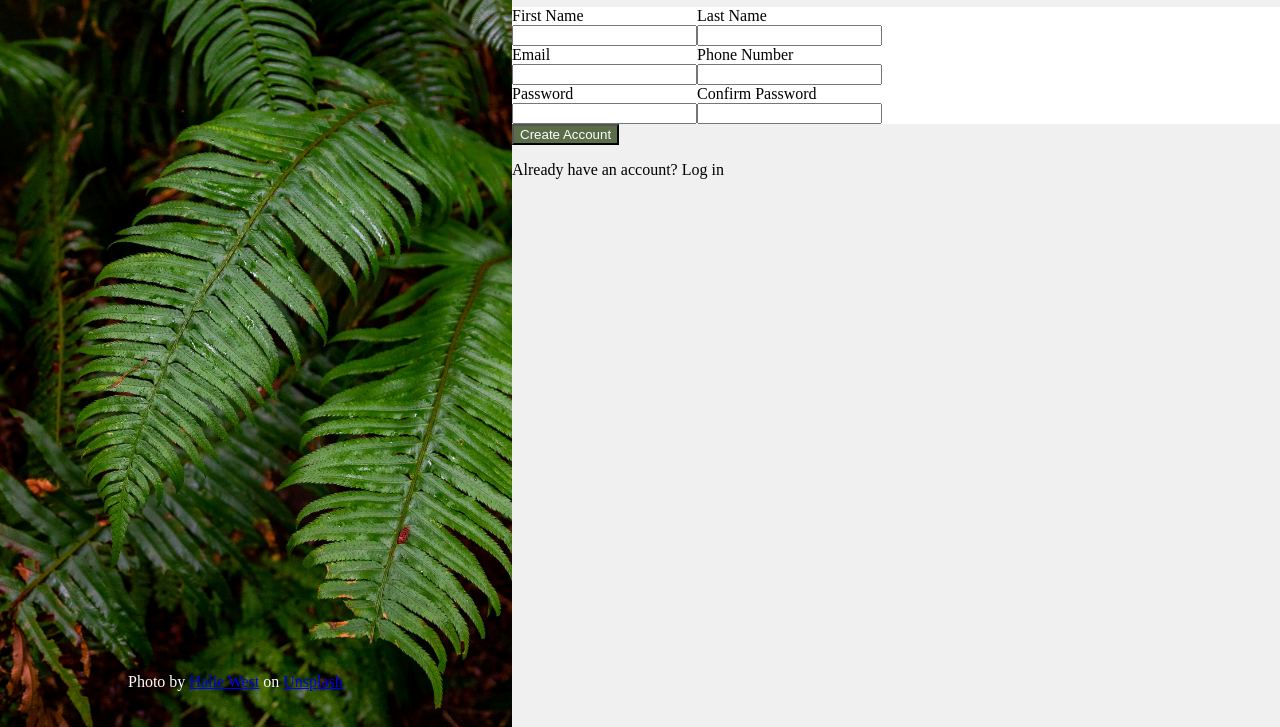
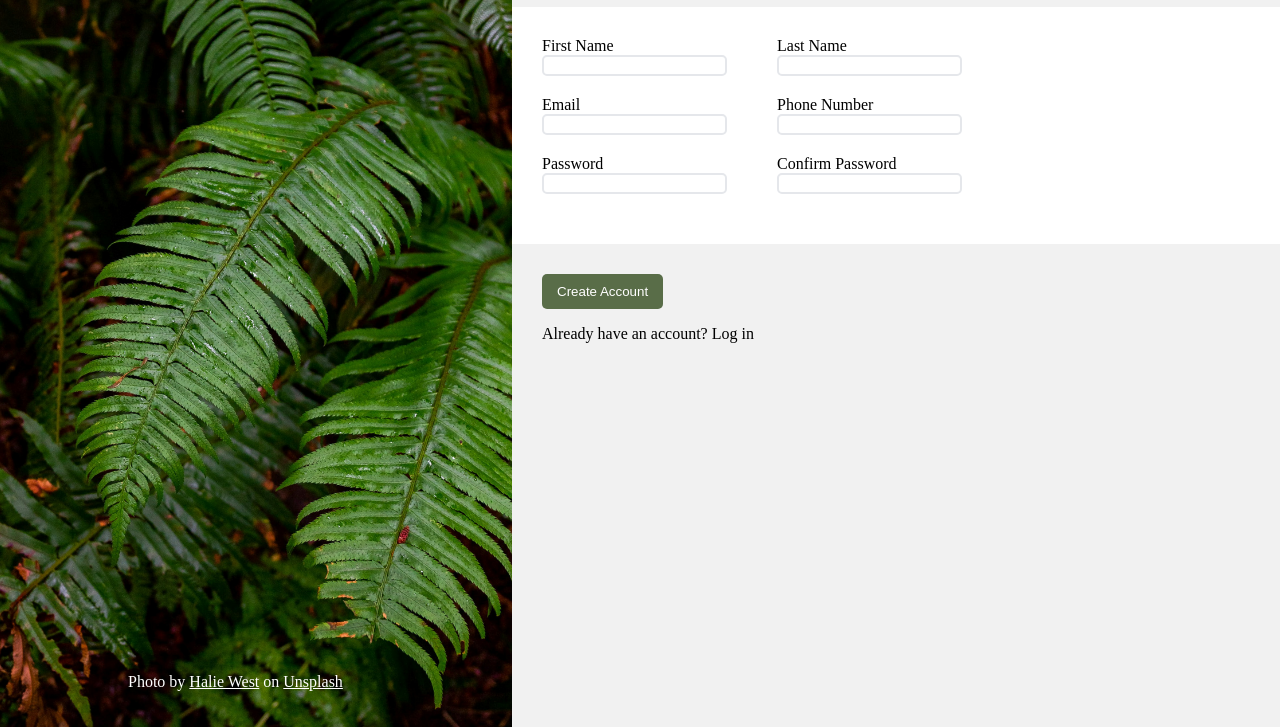
Before and after one commit to cjdebuse/sign-up, a plain HTML site: page index.html in a window 1280 px wide. Shown: the part 73-800 px from the top of the page. Drawn offline with Linux system fonts and the light colour scheme.

Commit message:
Add form inputs' default styling

```diff
--- a/style.css
+++ b/style.css
@@ -6,14 +6,31 @@ body {
     width: 100vw;
 }
 
+a {
+    color: white;
+}
+
 button {
     background-color: #596D48;
+    border: none;
+    border-radius: 5px;
     color: white;
+    padding: 10px 15px;
 }
 
 form {
     background-color: white;
     display: flex;
+    gap: 20px;
+    margin-bottom: 30px;
+    padding: 30px 0;
+}
+
+input {
+    appearance: none;
+    border: 2px solid #E5E7EB;
+    border-radius: 5px;
+    margin-bottom: 20px;
 }
 
 label {
@@ -34,6 +51,12 @@ label {
 }
 
 .form-side {
-    background-color: rgb(240, 240, 240);
+    background-color: rgb(241, 241, 241);
     width: 60vw;
 }
+
+.form-side>h1, .form-side label,
+.form-side input, .form-side>button,
+.form-side>p {
+    margin-left: 30px;
+}
```
Also changed, not shown: fonts/Norse-Bold.otf (added), images/odin-lined.png (added).
